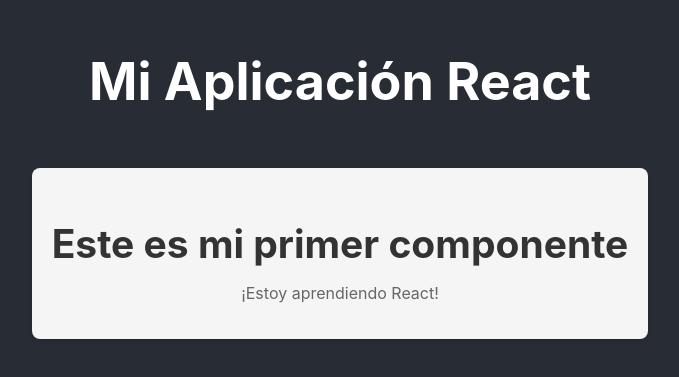
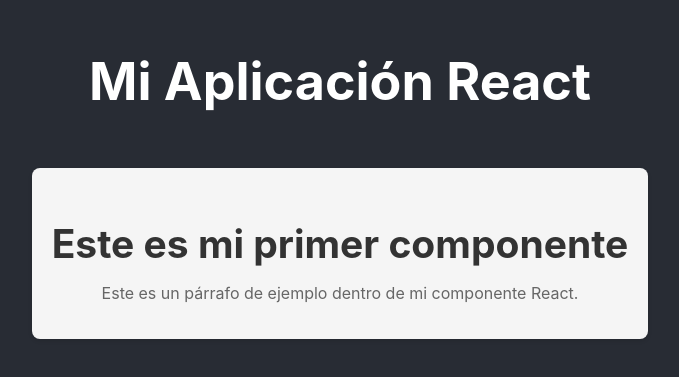
Before and after one commit to fergmoon1/React_Tutorial, a React (Create React App) app in the folder mi-primera-app/: page / in a window 1280 px wide. Shown: the part 213-590 px from the top of the page, without its empty margins (300-979 px from the left). Built offline with nearby package versions, Linux system fonts and the light colour scheme.

Commit message:
Modificación archivo App.js e importación estilos en linea. Se completa el código

```diff
--- a/mi-primera-app/src/MiComponente.js
+++ b/mi-primera-app/src/MiComponente.js
@@ -1,11 +1,28 @@
 import React from 'react';
-import './MiComponente.css';
 
 function MiComponente() {
+    const estilos = {
+        contenedor: {
+            backgroundColor: '#f5f5f5',
+            borderRadius: '8px',
+            padding: '20px',
+            margin: '20px',
+            boxShadow: '0 2px 4px rgba(0, 0, 0, 0.1)'
+        },
+        titulo: {
+            color: '#333',
+            marginBottom: '10px'
+        },
+        parrafo: {
+            color: '#666',
+            fontSize: '16px'
+        }
+    };
+
     return (
-        <div className="mi-componente">
-            <h2>Este es mi primer componente</h2>
-            <p>¡Estoy aprendiendo React!</p>
+        <div style={estilos.contenedor}>
+            <h2 style={estilos.titulo}>Este es mi primer componente</h2>
+            <p style={estilos.parrafo}>Este es un párrafo de ejemplo dentro de mi componente React.</p>
         </div>
     );
 }
```
